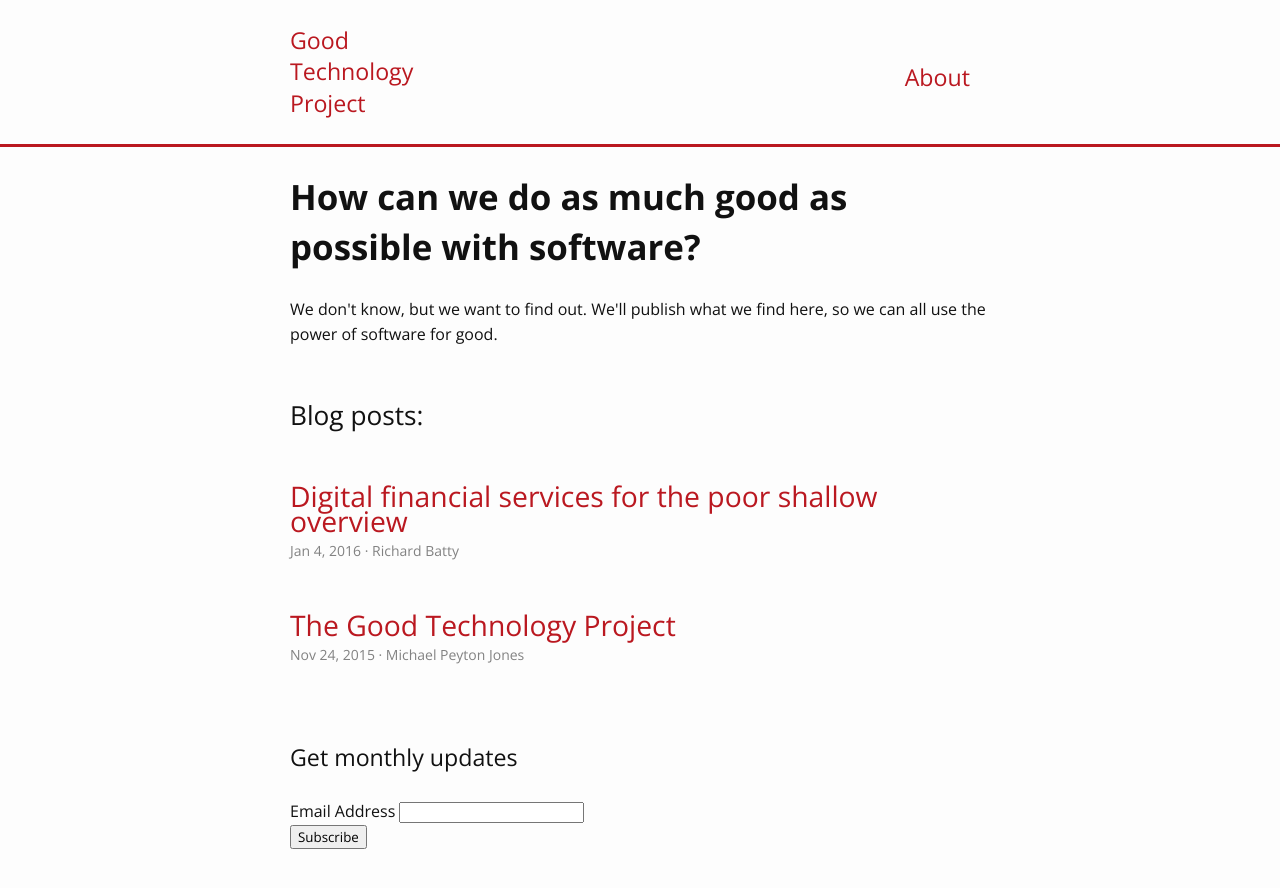
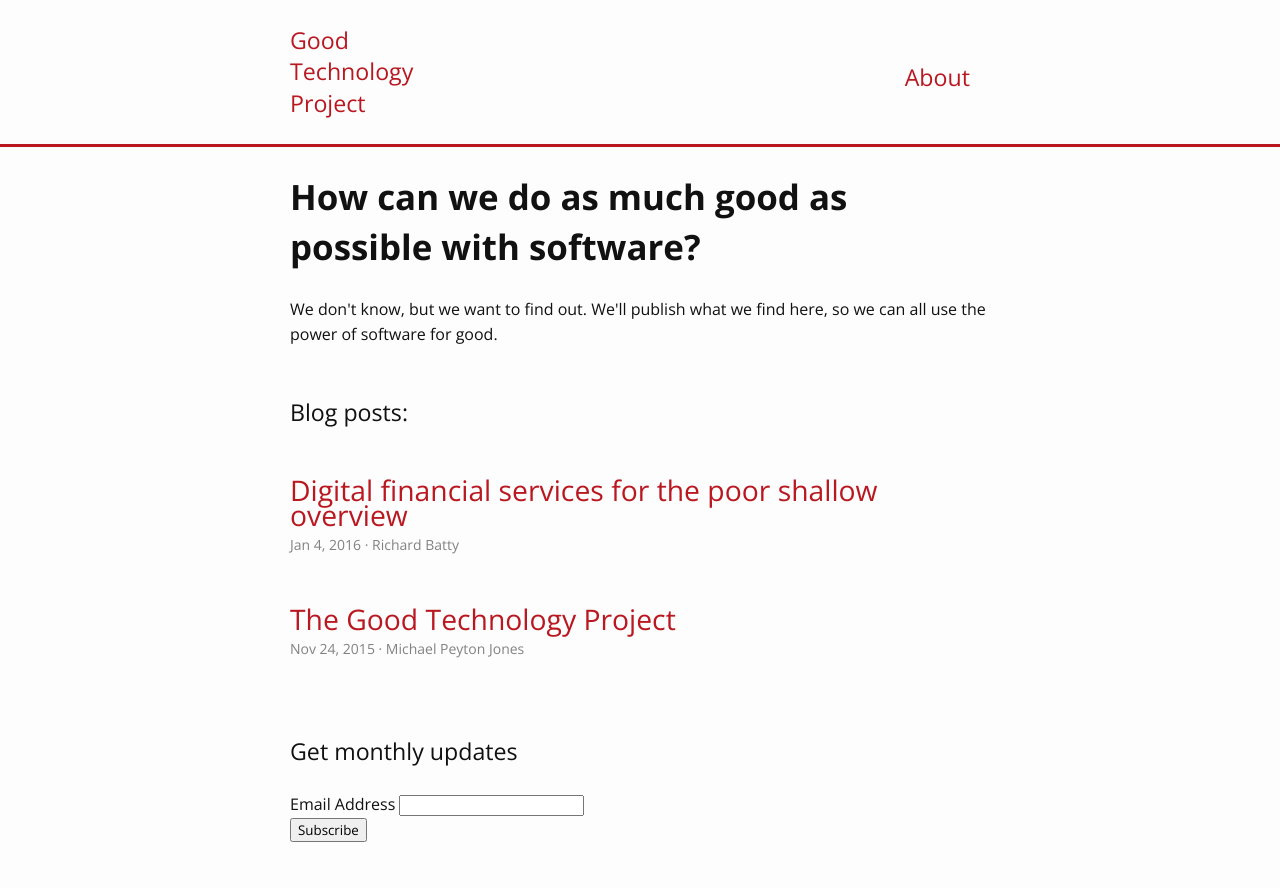
Before and after one commit to richardbatty/good-technology-project, a Jekyll site: the page built from index.html, in a window 1280 px wide. Shown: the top 888 px of the page. Built offline with Jekyll 4.4.1, drawn with Linux system fonts in a browser that asks for light colours; comment, search, counter and statistics services are not loaded.

Commit message:
Make 'blog posts' smaller

```diff
--- a/index.html
+++ b/index.html
@@ -16,7 +16,7 @@ layout: default
 
 
   <div class="post-list">
-    <h2 class="post-list-title">Blog posts:</h2>
+    <h3 class="post-list-title">Blog posts:</h3>
     {% for post in site.posts %}
       <a class="post-link" href="{{ post.url | prepend: site.baseurl }}">
         <h4>
```
